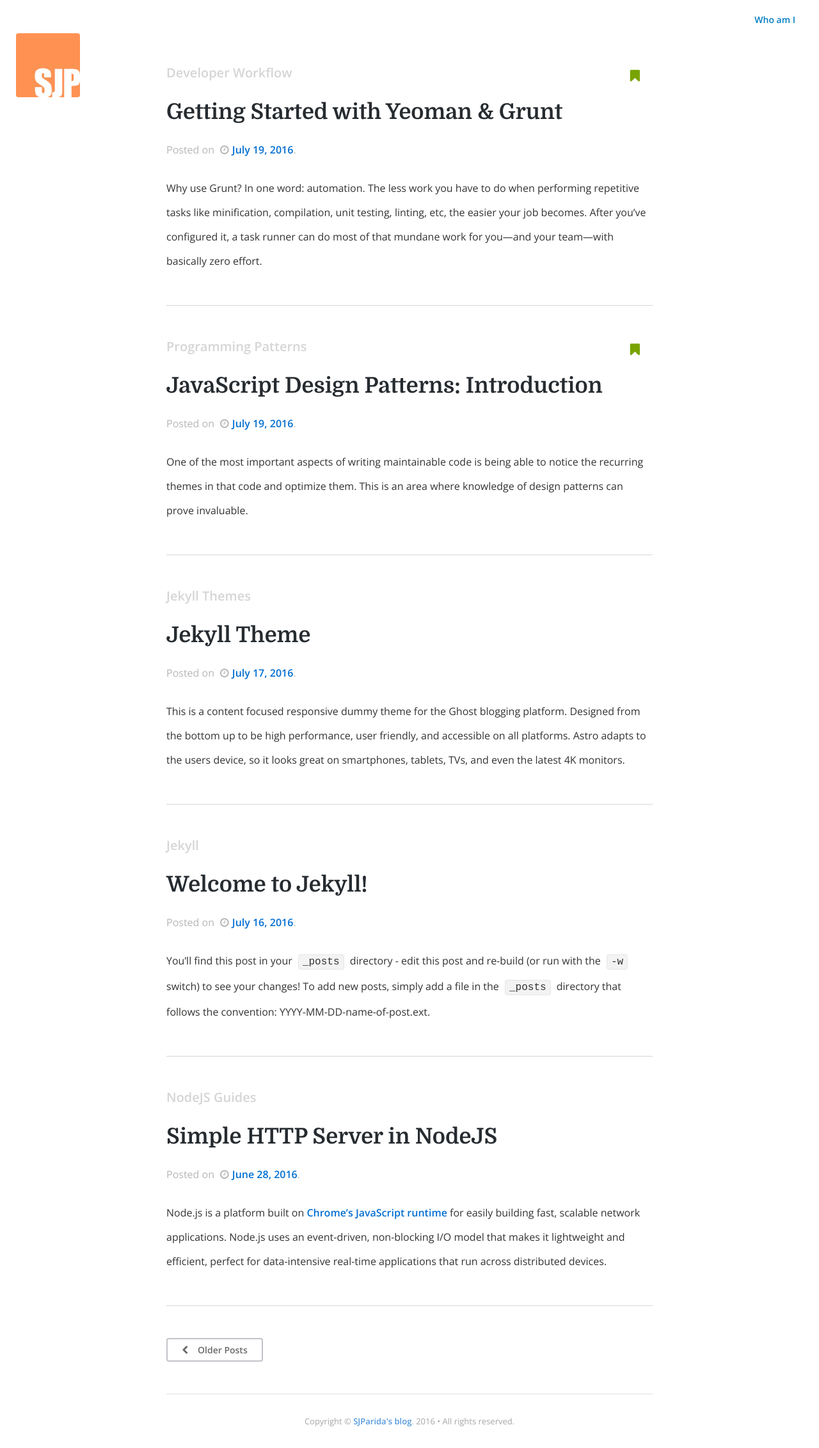
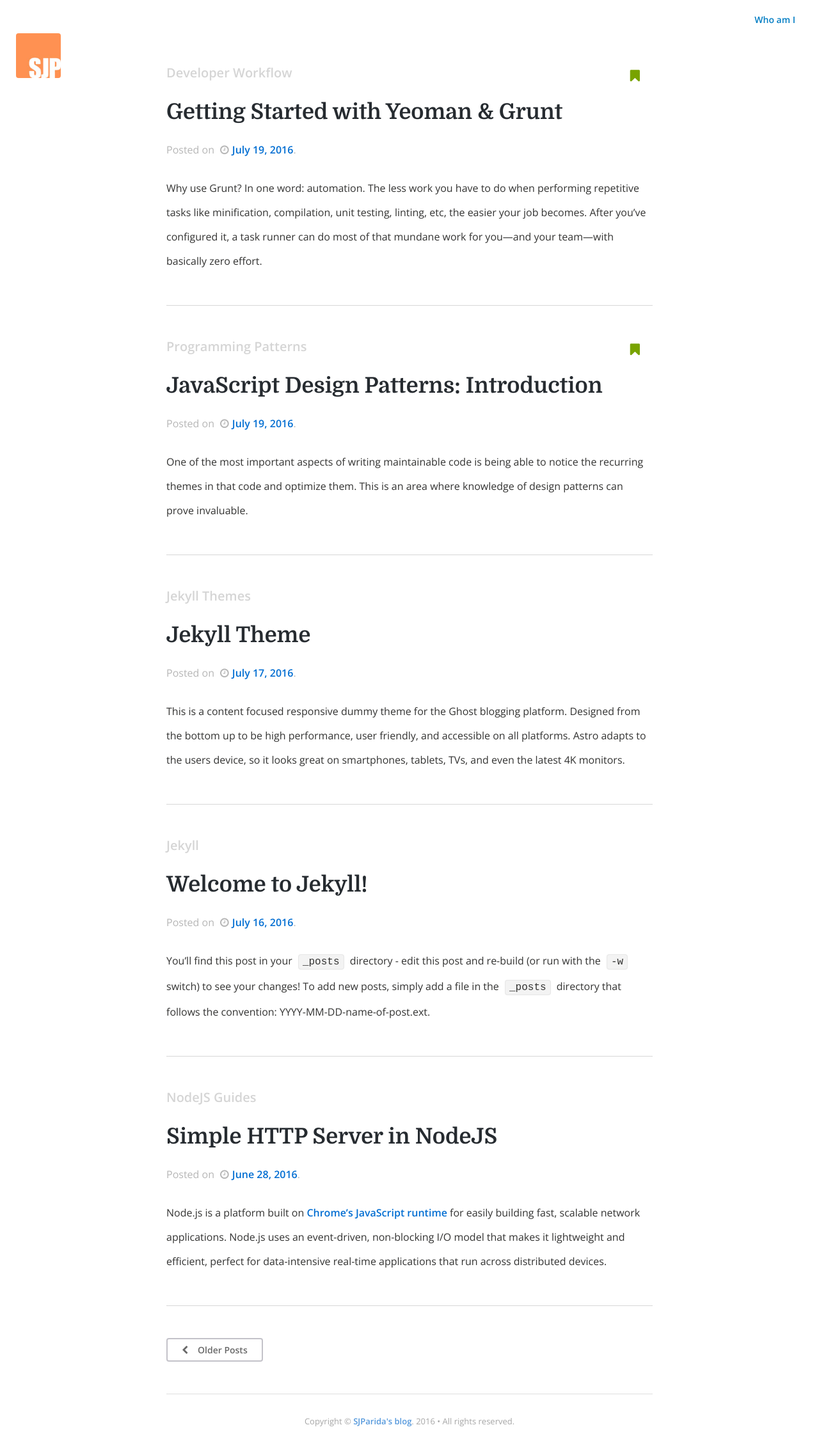
Before and after one commit to Sjparida/Sjparida.github.io, a Jekyll site: the page built from index.html, in a window 1280 px wide. Shown: the whole page at 64% size. Built offline with Jekyll 4.4.1, drawn with Linux system fonts in a browser that asks for light colours; nearby versions of some CDN libraries; the list of posts is cut into pages by our own code; comment, search, counter and statistics services are not loaded.

Commit message:
responsive logo try1

```diff
--- a/assets/css/global.scss
+++ b/assets/css/global.scss
@@ -157,6 +157,14 @@ input:not([type=submit]):not([type=file]):active, input:not([type=submit]):not([
 		display:inline-block;
 	}
 }
+.title a img {
+ width:70%;
+
+ 	@media only screen and (min-device-width : 320px) and (max-device-width : 480px) {
+ 	 width:50%;
+ 	 }
+
+}
 
 .wrapper{
 	width:90%;
```
